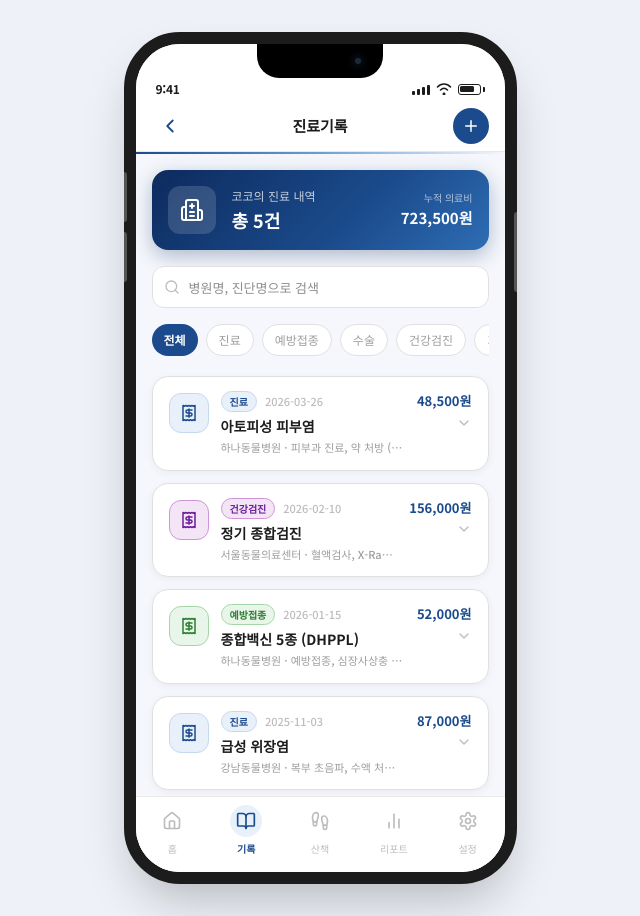
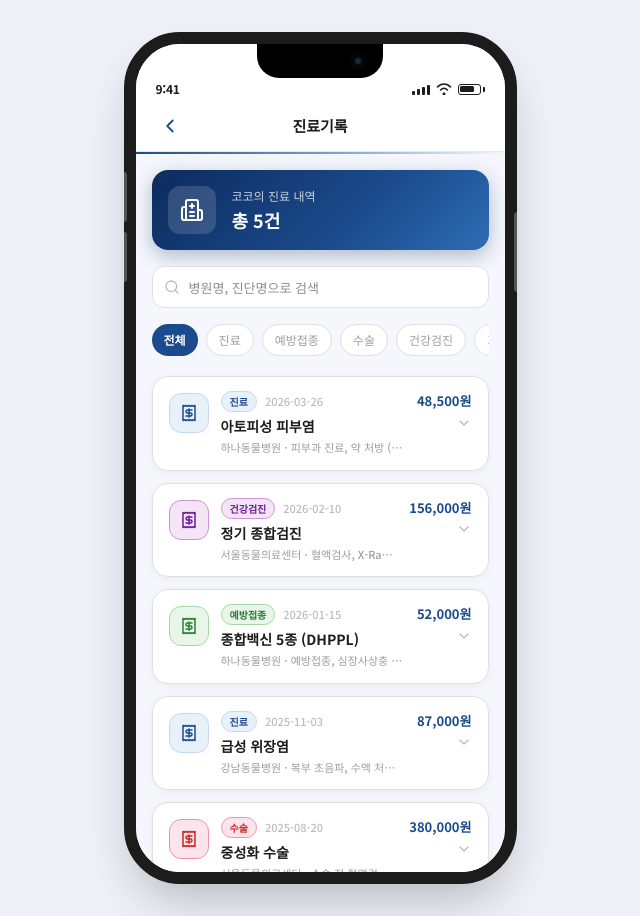
Before and after one commit to FORIF-Design-and-Development/HYFIVE, a React (Vite) app in the folder frontend/: page /medical-records in a window 1280 px wide. Shown: the whole page, without its empty margins (320-960 px from the left). Built offline with nearby package versions, Linux system fonts and the light colour scheme; a web font is replaced by a local one.

Commit message:
refactor(MedicalRecordScreen): 필요없는 것들 제거

```diff
--- a/frontend/src/app/components/MedicalRecordsScreen.tsx
+++ b/frontend/src/app/components/MedicalRecordsScreen.tsx
@@ -1,7 +1,6 @@
 import { useState } from 'react';
 import { useNavigate } from 'react-router';
 import MobileFrame from './MobileFrame';
-import BottomNav from './BottomNav';
 import { ChevronLeft, ChevronDown, ChevronUp, Plus, Hospital, Receipt, Search } from 'lucide-react';
 
 type MedType = '전체' | '진료' | '예방접종' | '수술' | '건강검진' | '기타';
@@ -101,10 +100,6 @@ export default function MedicalRecordsScreen() {
     return matchType && matchSearch;
   });
 
-  const totalAmount = MOCK_RECORDS.reduce((sum, r) =>
-    sum + parseInt(r.amount.replace(/,/g, '')), 0
-  );
-
   return (
     <MobileFrame>
       <div className="h-full flex flex-col" style={{ fontFamily: "'Noto Sans KR', sans-serif", backgroundColor: '#F5F7FC' }}>
@@ -117,13 +112,7 @@ export default function MedicalRecordsScreen() {
           <div className="flex-1 text-center">
             <span style={{ fontSize: '15px', fontWeight: 700, color: '#1C1C1C' }}>진료기록</span>
           </div>
-          <button
-            onClick={() => navigate('/medical-upload')}
-            className="w-9 h-9 rounded-full flex items-center justify-center"
-            style={{ backgroundColor: '#1B4B8C' }}
-          >
-            <Plus size={18} style={{ color: 'white' }} />
-          </button>
+          <div style={{ width: '36px' }} />
         </div>
         <div style={{ height: '2px', background: 'linear-gradient(90deg, #1B4B8C 0%, #6A9FD4 50%, transparent 100%)', flexShrink: 0 }} />
 
@@ -141,12 +130,6 @@ export default function MedicalRecordsScreen() {
               <div className="flex-1">
                 <p style={{ fontSize: '12px', color: 'rgba(255,255,255,0.75)' }}>코코의 진료 내역</p>
                 <p style={{ fontSize: '18px', fontWeight: 700, color: 'white', marginTop: '2px' }}>총 {MOCK_RECORDS.length}건</p>
-              </div>
-              <div className="text-right">
-                <p style={{ fontSize: '10px', color: 'rgba(255,255,255,0.65)' }}>누적 의료비</p>
-                <p style={{ fontSize: '15px', fontWeight: 700, color: 'white', marginTop: '2px' }}>
-                  {totalAmount.toLocaleString()}원
-                </p>
               </div>
             </div>
 
@@ -294,7 +277,6 @@ export default function MedicalRecordsScreen() {
           </div>
         </div>
 
-        <BottomNav active="record" />
       </div>
     </MobileFrame>
   );
```
